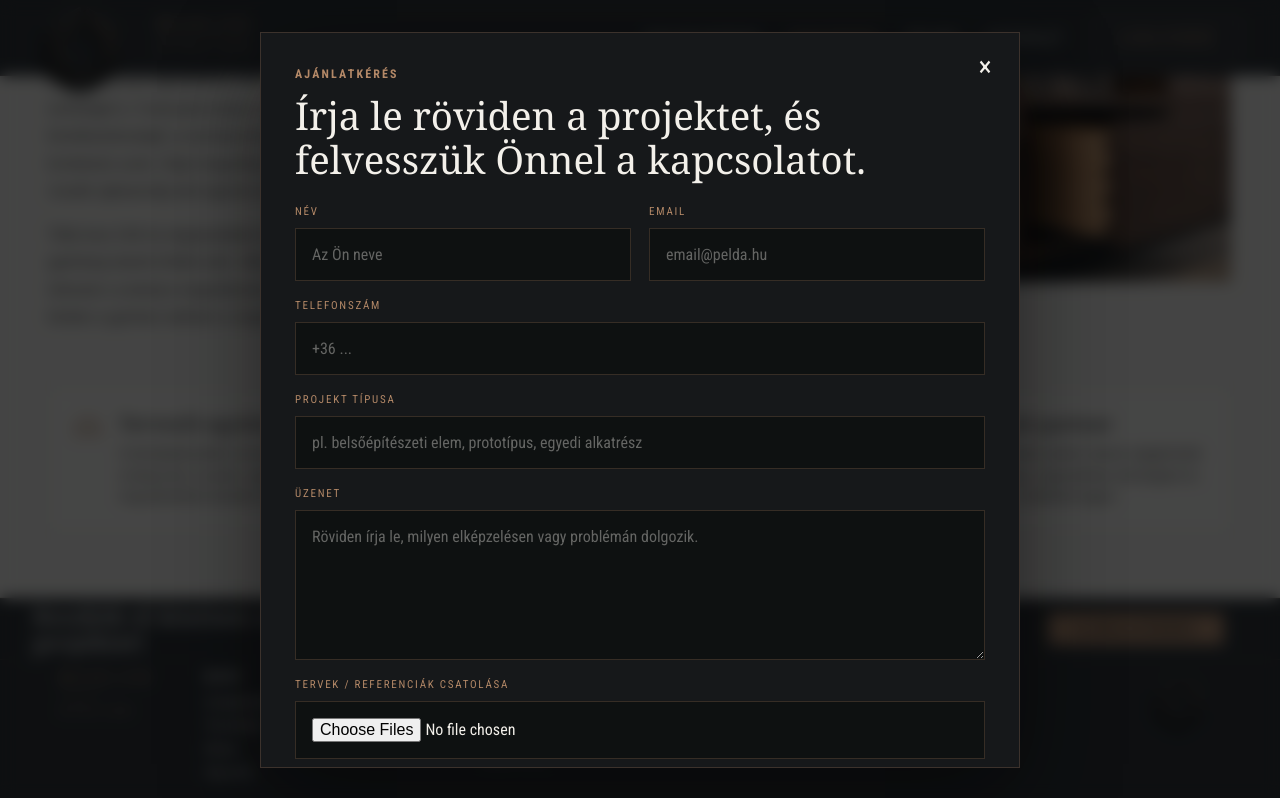
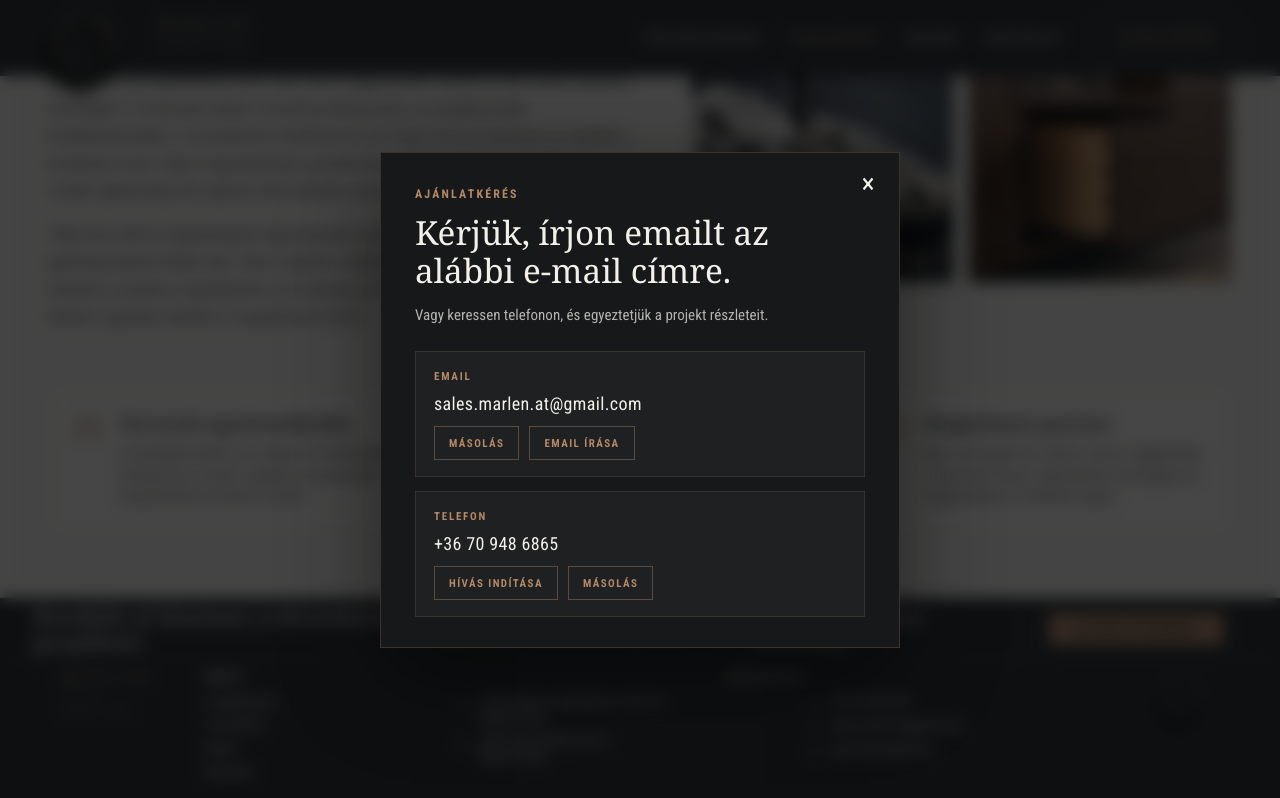
Before and after one commit to ZetorShabba/marlen-atelier, a Next.js app: page /marlen-atelier/ in a window 1280 px wide. Both pictures are taken after a click on the button "AJÁNLATKÉRÉS". Shown: the part 2073-2871 px from the top of the page. Built offline with nearby package versions, Linux system fonts and the light colour scheme.

Commit message:
Simplify request popup contact options

```diff
--- a/src/app/globals.css
+++ b/src/app/globals.css
@@ -950,45 +950,60 @@ section {
   position: fixed;
   inset: 0;
   z-index: 999;
-  padding: 32px;
+  padding: 24px;
+
   display: flex;
   align-items: center;
   justify-content: center;
+
   background: rgba(8, 9, 10, 0.74);
   backdrop-filter: blur(8px);
 }
 
 .requestModal {
   position: relative;
+
   width: min(760px, 100%);
-  max-height: calc(100vh - 64px);
+  max-height: calc(100vh - 48px);
   overflow: auto;
+
   padding: 34px;
+
   background: #16181a;
   border: 1px solid rgba(179, 136, 103, 0.24);
   box-shadow: 0 28px 90px rgba(0, 0, 0, 0.48);
 }
 
+.requestModalSmall {
+  width: min(520px, 100%);
+  padding: 34px 34px 30px;
+}
+
 .requestModalClose {
   position: absolute;
-  top: 14px;
-  right: 14px;
-  width: 40px;
-  height: 40px;
+  top: 12px;
+  right: 12px;
+
+  width: 38px;
+  height: 38px;
+
   border: none;
   background: transparent;
   color: #f3f0ea;
   cursor: pointer;
+
   font-size: 28px;
   line-height: 1;
 }
 
 .requestModalHeader {
   margin-bottom: 24px;
+  padding-right: 36px;
 }
 
 .requestModalEyebrow {
   margin: 0 0 12px;
+
   color: var(--copper-light);
   font-size: 12px;
   font-weight: 700;
@@ -998,69 +1013,128 @@ section {
 
 .requestModalHeader h3 {
   margin: 0;
+
   color: #f3f0ea;
   font-family: Georgia, "Times New Roman", serif;
-  font-size: clamp(28px, 3vw, 42px);
+  font-size: clamp(25px, 2.6vw, 34px);
   font-weight: 400;
-  line-height: 1.15;
-}
-
-.requestModalForm .formRow {
+  line-height: 1.16;
+}
+
+.requestModalSubtext {
+  margin: 14px 0 0;
+
+  color: rgba(243, 240, 234, 0.72);
+  font-size: 15px;
+  line-height: 1.55;
+}
+
+.contactPopupList {
   display: grid;
-  grid-template-columns: 1fr 1fr;
-  gap: 18px;
-}
-
-.requestModalForm label {
+  gap: 14px;
+}
+
+.contactPopupRow {
+  padding: 18px 18px 16px;
+
   display: grid;
   gap: 10px;
-  margin-bottom: 18px;
-}
-
-.requestModalForm label span {
+
+  background: rgba(255, 255, 255, 0.035);
+  border: 1px solid rgba(179, 136, 103, 0.18);
+}
+
+.contactPopupLabel {
   color: var(--copper-light);
   font-size: 11px;
-  letter-spacing: 0.16em;
-  text-transform: uppercase;
-}
-
-.requestModalForm input,
-.requestModalForm textarea {
-  width: 100%;
-  padding: 16px;
-  color: #f3f0ea;
-  background: rgba(12, 14, 15, 0.72);
-  border: 1px solid rgba(179, 136, 103, 0.24);
-  outline: none;
-}
-
-.requestModalForm input::placeholder,
-.requestModalForm textarea::placeholder {
-  color: rgba(243, 240, 234, 0.38);
-}
-
-.requestModalForm input:focus,
-.requestModalForm textarea:focus {
-  border-color: var(--copper-light);
-  background: rgba(12, 14, 15, 0.92);
-}
-
-.requestModalForm textarea {
-  min-height: 150px;
-  resize: vertical;
-}
-
-.requestModalSubmit {
-  width: 100%;
-  height: 56px;
-  border: none;
-  background: var(--copper-light);
-  color: #111;
-  cursor: pointer;
-  font-size: 14px;
   font-weight: 700;
   letter-spacing: 0.16em;
   text-transform: uppercase;
+}
+
+.contactPopupRow strong {
+  color: #f3f0ea;
+  font-size: 18px;
+  font-weight: 400;
+  letter-spacing: 0.02em;
+  word-break: break-word;
+}
+
+.contactPopupActions {
+  display: flex;
+  flex-wrap: wrap;
+  gap: 10px;
+  margin-top: 2px;
+}
+
+.contactPopupActions button,
+.contactPopupActions a {
+  min-height: 34px;
+  padding: 0 14px;
+
+  display: inline-flex;
+  align-items: center;
+  justify-content: center;
+
+  border: 1px solid rgba(179, 136, 103, 0.42);
+  background: transparent;
+  color: var(--copper-light);
+  cursor: pointer;
+
+  font-family: "Roboto Condensed", Arial, sans-serif;
+  font-size: 11px;
+  font-weight: 700;
+  letter-spacing: 0.13em;
+  text-transform: uppercase;
+
+  transition:
+    background 0.2s ease,
+    border-color 0.2s ease,
+    color 0.2s ease;
+}
+
+.contactPopupActions button:hover,
+.contactPopupActions a:hover {
+  background: rgba(179, 136, 103, 0.12);
+  border-color: rgba(179, 136, 103, 0.72);
+}
+
+@media (max-width: 760px) {
+  .requestModalOverlay {
+    padding: 18px;
+  }
+
+  .requestModalSmall {
+    padding: 30px 22px 24px;
+  }
+
+  .requestModalHeader {
+    padding-right: 32px;
+  }
+
+  .requestModalHeader h3 {
+    font-size: 25px;
+  }
+
+  .requestModalSubtext {
+    font-size: 14px;
+  }
+
+  .contactPopupRow strong {
+    font-size: 16px;
+  }
+
+  .contactPopupActions {
+    gap: 8px;
+  }
+
+  .contactPopupActions button,
+  .contactPopupActions a {
+    min-height: 34px;
+    padding: 0 12px;
+    font-size: 10px;
+    letter-spacing: 0.11em;
+  }
 }
 
 /* FOOTER */
--- a/src/components/ContactCtaSection.js
+++ b/src/components/ContactCtaSection.js
@@ -1,6 +1,10 @@
 "use client";
 
 import { useEffect, useState } from "react";
+
+const CONTACT_EMAIL = "sales.marlen.at@gmail.com";
+const CONTACT_PHONE_DISPLAY = "+36 70 948 6865";
+const CONTACT_PHONE_LINK = "+36709486865";
 
 function BriefIcon() {
   return (
@@ -63,12 +67,27 @@ function UploadIcon() {
 
 export default function ContactCtaSection() {
   const [isOpen, setIsOpen] = useState(false);
+  const [copied, setCopied] = useState("");
 
   const closeModal = () => {
     setIsOpen(false);
+    setCopied("");
 
     if (window.location.hash === "#ajanlatkeres") {
-      window.history.replaceState(null, "", window.location.pathname);
+      history.replaceState(null, "", window.location.pathname);
+    }
+  };
+
+  const copyToClipboard = async (value, type) => {
+    try {
+      await navigator.clipboard.writeText(value);
+      setCopied(type);
+
+      window.setTimeout(() => {
+        setCopied("");
+      }, 1800);
+    } catch {
+      setCopied("");
     }
   };
 
@@ -143,7 +162,7 @@ export default function ContactCtaSection() {
       {isOpen && (
         <div className="requestModalOverlay" onClick={closeModal}>
           <div
-            className="requestModal"
+            className="requestModal requestModalSmall"
             role="dialog"
             aria-modal="true"
             aria-labelledby="request-modal-title"
@@ -160,51 +179,53 @@ export default function ContactCtaSection() {
 
             <div className="requestModalHeader">
               <p className="requestModalEyebrow">Ajánlatkérés</p>
+
               <h3 id="request-modal-title">
-                Írja le röviden a projektet, és felvesszük Önnel a kapcsolatot.
+                Kérjük, írjon emailt az alábbi e-mail címre.
               </h3>
+
+              <p className="requestModalSubtext">
+                Vagy keressen telefonon, és egyeztetjük a projekt részleteit.
+              </p>
             </div>
 
-            <form className="requestModalForm">
-              <div className="formRow">
-                <label>
-                  <span>Név</span>
-                  <input type="text" placeholder="Az Ön neve" />
-                </label>
+            <div className="contactPopupList">
+              <div className="contactPopupRow">
+                <span className="contactPopupLabel">Email</span>
 
-                <label>
-                  <span>Email</span>
-                  <input type="email" placeholder="email@pelda.hu" />
-                </label>
+                <strong>{CONTACT_EMAIL}</strong>
+
+                <div className="contactPopupActions">
+                  <button
+                    type="button"
+                    onClick={() => copyToClipboard(CONTACT_EMAIL, "email")}
+                  >
+                    {copied === "email" ? "Másolva" : "Másolás"}
+                  </button>
+
+                  <a href={`mailto:${CONTACT_EMAIL}`}>Email írása</a>
+                </div>
               </div>
 
-              <label>
-                <span>Telefonszám</span>
-                <input type="text" placeholder="+36 ..." />
-              </label>
+              <div className="contactPopupRow">
+                <span className="contactPopupLabel">Telefon</span>
 
-              <label>
-                <span>Projekt típusa</span>
-                <input
-                  type="text"
-                  placeholder="pl. belsőépítészeti elem, prototípus, egyedi alkatrész"
-                />
-              </label>
+                <strong>{CONTACT_PHONE_DISPLAY}</strong>
 
-              <label>
-                <span>Üzenet</span>
-                <textarea placeholder="Röviden írja le, milyen elképzelésen vagy problémán dolgozik."></textarea>
-              </label>
+                <div className="contactPopupActions">
+                  <a href={`tel:${CONTACT_PHONE_LINK}`}>Hívás indítása</a>
 
-              <label>
-                <span>Tervek / referenciák csatolása</span>
-                <input type="file" multiple />
-              </label>
-
-              <button type="button" className="requestModalSubmit">
-                Küldés
-              </button>
-            </form>
+                  <button
+                    type="button"
+                    onClick={() =>
+                      copyToClipboard(CONTACT_PHONE_DISPLAY, "phone")
+                    }
+                  >
+                    {copied === "phone" ? "Másolva" : "Másolás"}
+                  </button>
+                </div>
+              </div>
+            </div>
           </div>
         </div>
       )}
```
